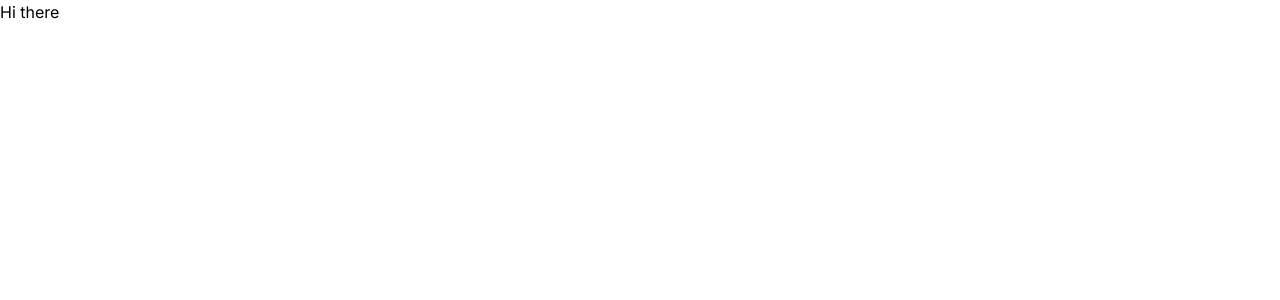
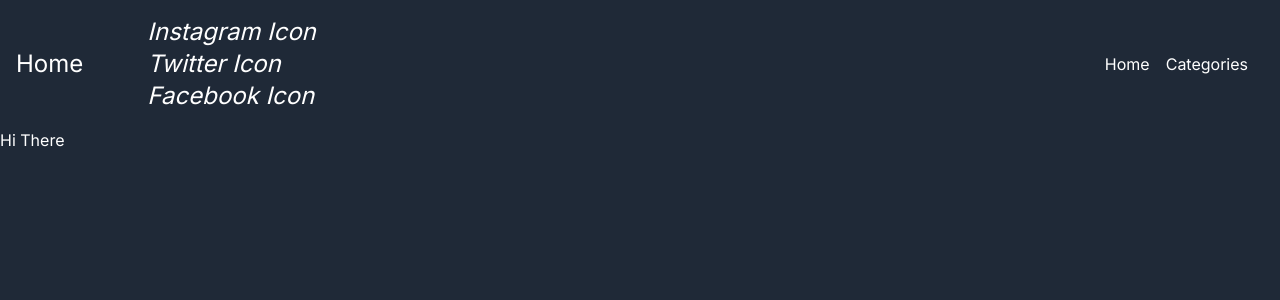
Before and after one commit to frenchie43972/model-status-photography, a Next.js app in the folder model-status-photography/: page / in a window 1280 px wide. Shown: the top 300 px of the page. Built offline with nearby package versions, Linux system fonts and the light colour scheme.

Commit message:
Restarted the project

```diff
--- /dev/null
+++ b/model-status-photography/src/app/components/Navbar.tsx
@@ -0,0 +1,60 @@
+'use client';
+
+import { useState } from "react";
+import Link from "next/link";
+
+const genres = [
+  {name: 'Family', path: '/genres/family'},
+  {name: 'Fitness & Sports', path: '/genres/fitness-and-sports'},
+  {name: 'Maternity', path: '/genres/maternity'},
+];
+
+const Navbar: React.FC = () => {
+  const [isOpen, setIsOpen] = useState<boolean>(false);
+
+  const toggleMenu = (): void => {
+    setIsOpen(!isOpen);
+  };
+
+  return (
+    <nav className=' p-4'>
+      <div className='container mx-auto flex justify-between items-center'>
+        <div className='text-2xl md:flex md:items-center '>
+          <Link className='mr-16' href='/'>Home</Link>
+          <ul>
+            <li>
+              <i className='fab fa-instagram'>Instagram Icon</i>
+            </li>
+            <li>
+              <i className='fab fa-twitter'>Twitter Icon</i>
+            </li>
+            <li>
+              <i className='fab fa-facebook'>Facebook Icon</i>
+            </li>
+          </ul>
+        </div>
+        <div className='md:hidden' onClick={toggleMenu}>
+          <i className={isOpen ? 'fa fa-times' : 'fa fa-bars'}>icon</i>
+        </div>
+        <ul className={`md:flex md:items-center ${isOpen ? 'block' : 'hidden'} md:block`}>
+          <li>
+            <Link href='/'>Home</Link>
+          </li>
+          <li className="relative group md:mx-4 my-2 md:my-0">
+            <a href='#'>Categories</a>
+            <ul className='absolute hidden group-hover:block mt-2'>
+              {genres.map((genre) => (
+                <li key={genre.name} className='px-4 py-2'>
+                  <Link href={genre.path}>{genre.name}</Link>
+                </li>
+              ))}
+            </ul>
+          </li>
+
+        </ul>
+      </div>
+    </nav>
+  );
+}
+
+export default Navbar;
--- /dev/null
+++ b/model-status-photography/src/app/genres/[genre]/page.tsx
@@ -0,0 +1,16 @@
+import { useRouter } from "next/router";
+
+
+const GenrePage: React.FC = () => {
+  const router = useRouter();
+  const {genre} = router.query;
+
+  return (
+    <div className="container mx-auto p-4">
+      <h1 className="texct 3xl font-bold mb-4">{genre} Photography</h1>
+      <p>Gallery of {genre} photos</p>
+    </div>
+  );
+}
+
+export default GenrePage;
--- a/model-status-photography/src/app/globals.css
+++ b/model-status-photography/src/app/globals.css
@@ -1,3 +1,8 @@
 @tailwind base;
 @tailwind components;
 @tailwind utilities;
+
+
+body {
+  background-color: #2D3250;
+}
--- a/model-status-photography/src/app/layout.tsx
+++ b/model-status-photography/src/app/layout.tsx
@@ -16,7 +16,7 @@ export default function RootLayout({
 }>) {
   return (
     <html lang="en">
-      <body className={inter.className}>{children}</body>
+      <body className={`${inter.className} bg-gray-800 text-white`}>{children}</body>
     </html>
   );
 }
--- a/model-status-photography/src/app/page.tsx
+++ b/model-status-photography/src/app/page.tsx
@@ -1,8 +1,13 @@
-import Image from "next/image";
-import Link from "next/link";
+import Navbar from "./components/Navbar";
 
-export default function Home() {
+
+const Home: React.FC = () => {
   return (
-    <h1>Hi there</h1>
-  );
+    <>
+    <Navbar />
+      <h1>Hi There</h1>
+    </>
+  )
 }
+
+export default Home;
```
Also changed, not shown: model-status-photography/src/app/api/contact/route.ts (added).
